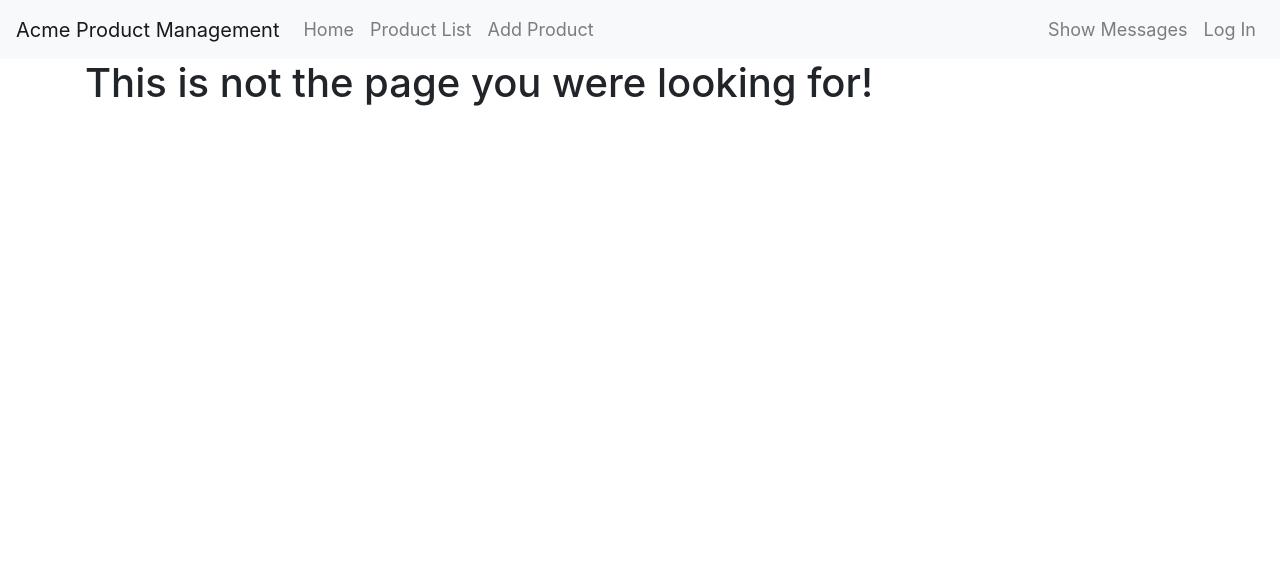
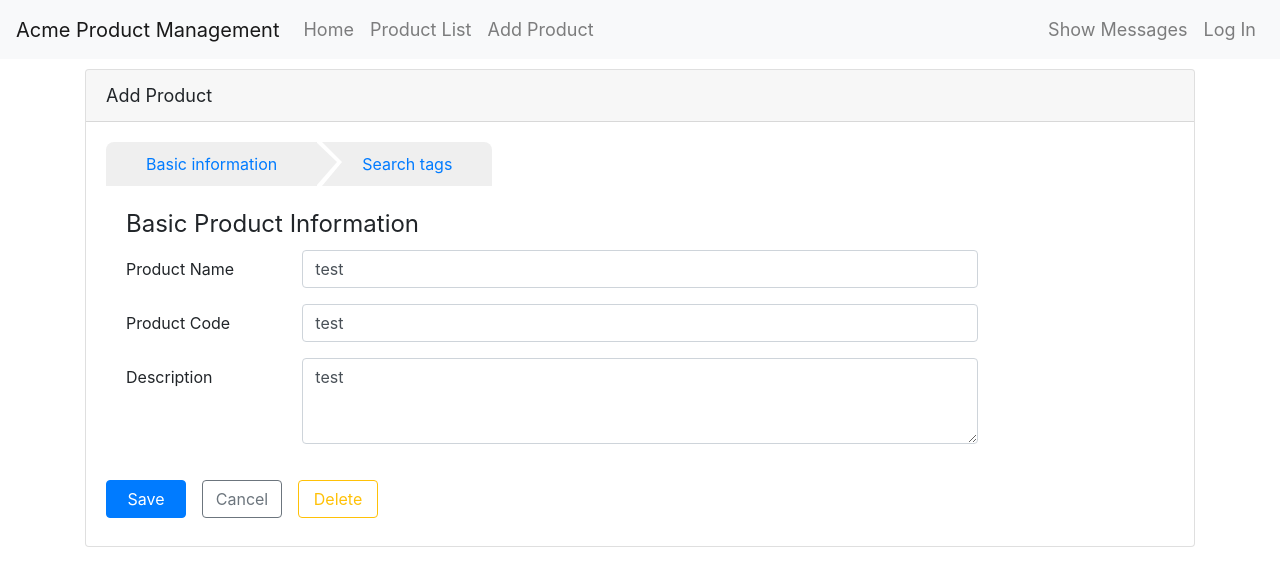
Before and after one commit to AnthonyAngatia/AngularRouting, an Angular app: page /products/0/edit/info in a window 1280 px wide. Shown: the top 586 px of the page. Built offline with nearby package versions, Linux system fonts and the light colour scheme; what angular-in-memory-web-api would draw is missing.

Commit message:
Configuring cchild routes

```diff
--- a/src/app/products/product-edit/product-edit.component.html
+++ b/src/app/products/product-edit/product-edit.component.html
@@ -5,82 +5,30 @@
 
   <div class="card-body"
        *ngIf="product">
-    <form novalidate
-          #productForm="ngForm">
+    <div class="wizard">
+      <a [routerLink]="['info']">
+        Basic information
+      </a>
+      <a [routerLink]="['tags']">
+        Search tags
+      </a>
+    </div>
+    <router-outlet></router-outlet>
 
-      <div class="form-group row">
-        <label class="col-md-2 col-form-label"
-               for="productNameId">Product Name</label>
-        <div class="col-md-8">
-          <input class="form-control"
-                 id="productNameId"
-                 type="text"
-                 placeholder="Name (required)"
-                 required
-                 minlength="3"
-                 [(ngModel)]=product.productName
-                 name="productName"
-                 #productNameVar="ngModel"
-                 [ngClass]="{'is-invalid': (productNameVar.touched || productNameVar.dirty) && !productNameVar.valid }" />
-          <span class="invalid-feedback">
-            <span *ngIf="productNameVar.errors?.required">
-              Product name is required.
-            </span>
-            <span *ngIf="productNameVar.errors?.minlength">
-              Product name must be at least three characters.
-            </span>
-          </span>
-        </div>
-      </div>
-
-      <div class="form-group row">
-        <label class="col-md-2 col-form-label"
-               for="productCodeId">Product Code</label>
-        <div class="col-md-8">
-          <input class="form-control"
-                 id="productCodeId"
-                 type="text"
-                 placeholder="Code (required)"
-                 required
-                 [(ngModel)]=product.productCode
-                 name="productCode"
-                 #productCodeVar="ngModel"
-                 [ngClass]="{'is-invalid': (productCodeVar.touched || productCodeVar.dirty) && !productCodeVar.valid }" />
-          <span class="invalid-feedback">
-            <span *ngIf="productCodeVar.errors?.required">
-              Product code is required.
-            </span>
-          </span>
-        </div>
-      </div>
-
-      <div class="form-group row">
-        <label class="col-md-2 col-form-label"
-               for="descriptionId">Description</label>
-        <div class="col-md-8">
-          <textarea class="form-control"
-                    id="descriptionId"
-                    placeholder="Description"
-                    rows=3
-                    [(ngModel)]=product.description
-                    name="description"></textarea>
-        </div>
-      </div>
-
-      <div class="form-group row mb-2">
+    <div class="row mb-2">
       <div class="col-md-4">
         <button class="btn btn-primary mr-3"
                 style="width:80px"
                 type="button"
-                  [title]="productForm.valid ? 'Save your entered data' : 'Disabled until the form data is valid'"
-                  [disabled]="!productForm.valid"
-                  (click)="saveProduct()">
+                title="Save your entered data"
+                [routerLink]="['/products']">
           Save
         </button>
         <button class="btn btn-outline-secondary mr-3"
                 style="width:80px"
                 type="button"
-                  title="Cancel your edits">
+                title="Cancel your edits"
+                [routerLink]="['/products']">
           Cancel
         </button>
         <button class="btn btn-outline-warning"
@@ -92,7 +40,6 @@
         </button>
       </div>
     </div>
-    </form>
   </div>
 </div>
 
--- a/src/app/products/product.module.ts
+++ b/src/app/products/product.module.ts
@@ -7,6 +7,8 @@ import {ProductEditComponent} from './product-edit/product-edit.component';
 import {SharedModule} from '../shared/shared.module';
 import {RouterModule} from "@angular/router";
 import {ProductResolver} from "./product-resolver.service";
+import {ProductEditInfoComponent} from "./product-edit/product-edit-info.component";
+import {ProductEditTagsComponent} from "./product-edit/product-edit-tags.component";
 
 @NgModule({
   imports: [
@@ -21,14 +23,32 @@ import {ProductResolver} from "./product-resolver.service";
       {
         path: 'products/:id/edit',
         component: ProductEditComponent,
-        resolve: {resolvedData: ProductResolver}
+        resolve: {resolvedData: ProductResolver},
+        children: [
+          {
+            path: '',
+            redirectTo: 'info',
+            pathMatch: 'full'
+          },
+          {
+            path: 'info',
+            component: ProductEditInfoComponent
+          },
+          {
+            path: 'tags',
+            component: ProductEditTagsComponent
+          }
+
+        ]
       }
     ])
   ],
   declarations: [
     ProductListComponent,
     ProductDetailComponent,
-    ProductEditComponent
+    ProductEditComponent,
+    ProductEditInfoComponent,
+    ProductEditTagsComponent
   ]
 })
 export class ProductModule {
```
Lines whose indentation alone changed are shown as unchanged.
